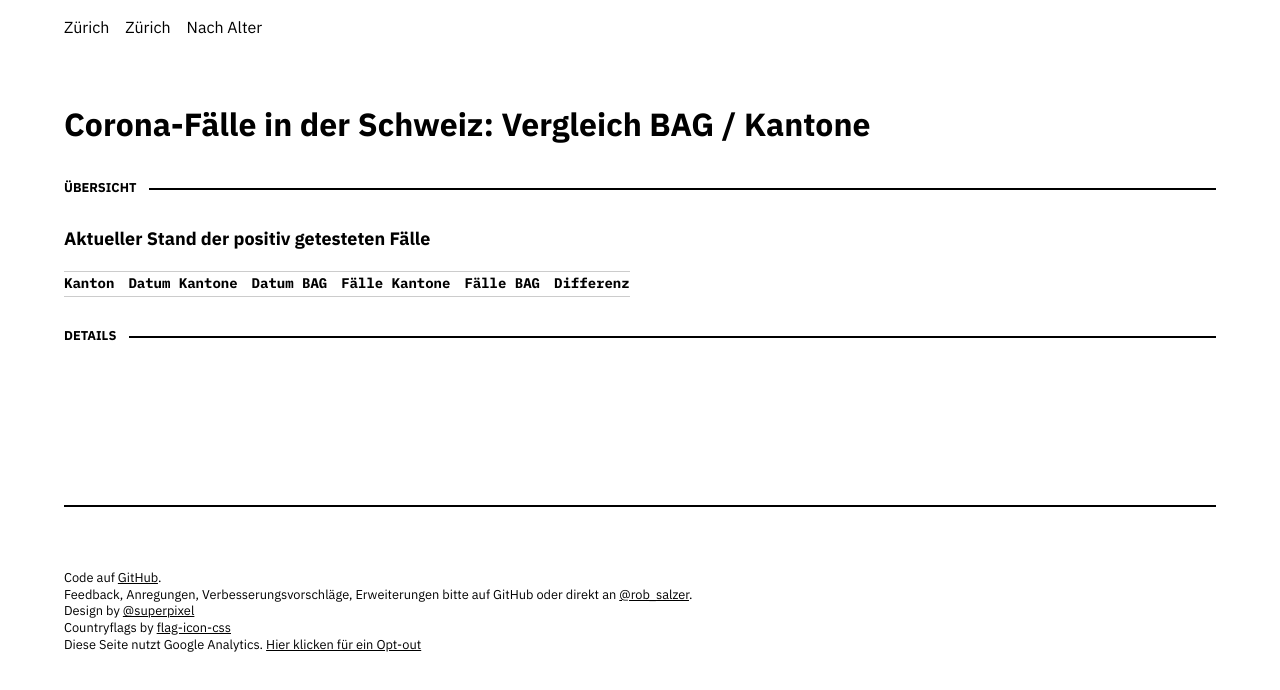
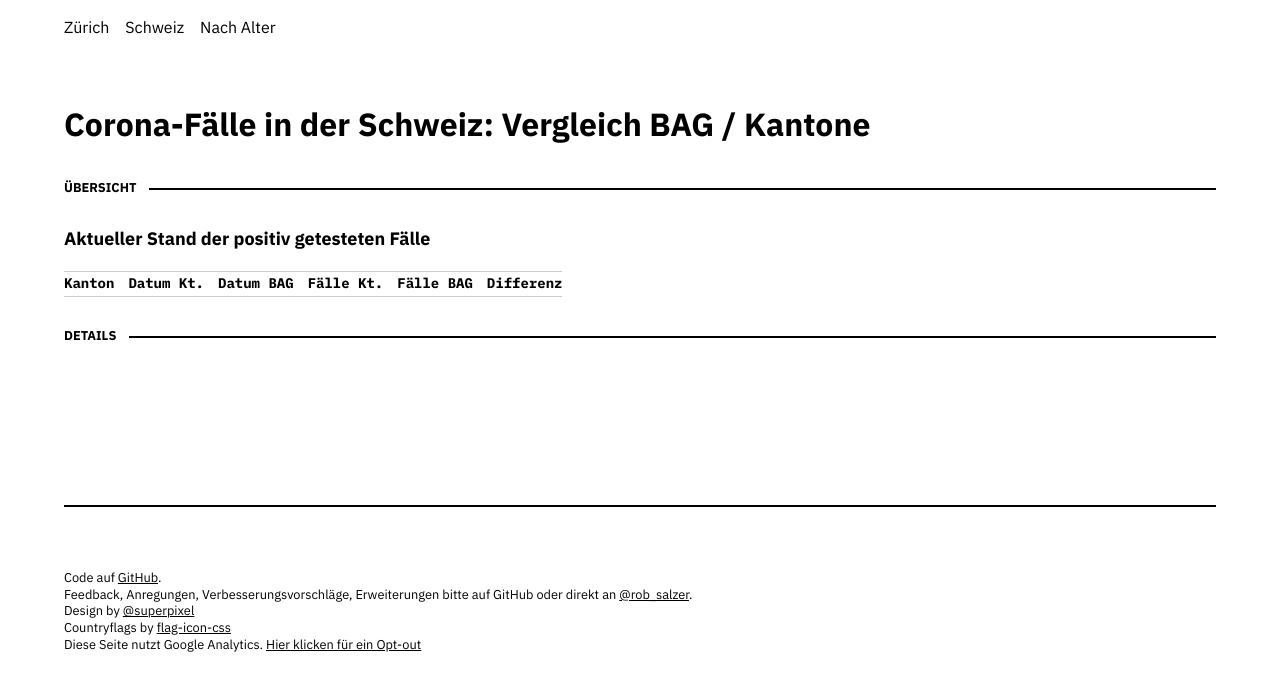
Before and after one commit to rsalzer/COVID_19_CH, a plain HTML site: page comparison.html in a window 1280 px wide. Drawn offline with Linux system fonts and the light colour scheme; no server answers.

Commit message:
fix some comparison-bugs

```diff
--- a/comparison.html
+++ b/comparison.html
@@ -52,7 +52,7 @@
     <nav id="page-nav">
   		<ul>
         <li><a title="Zürich" href="https://rsalzer.github.io/COVID_19_KT_ZH">Zürich</a></li>
-  			<li><a title="Schweiz" href="https://rsalzer.github.io/COVID_19_CH">Zürich</a></li>
+  			<li><a title="Schweiz" href="https://rsalzer.github.io/COVID_19_CH">Schweiz</a></li>
   			<li><a title="Visualisierung der Altersdaten" href="https://rsalzer.github.io/COVID_19_AGE">Nach Alter</a></li>
   		</ul>
 	  </nav>
@@ -73,9 +73,9 @@
 						<thead>
 							<tr>
                 <th>Kanton</th>
-								<th>Datum Kantone</th>
-								<th>Datum BAG</th>
-                <th>Fälle Kantone</th>
+								<th>Datum Kt.</th>
+								<th class="left">Datum BAG</th>
+                <th>Fälle Kt.</th>
                 <th>Fälle BAG</th>
                 <th>Differenz</th>
 							</tr>
--- a/script_comparison.js
+++ b/script_comparison.js
@@ -189,6 +189,7 @@ function processActualData() {
     tr.appendChild(td);
     td = document.createElement("td");
     text = document.createTextNode(bagData[bagData.length-1].date);
+    td.className = "BAG left";
     td.appendChild(text);
     tr.appendChild(td);
     td = document.createElement("td");
--- a/style.css
+++ b/style.css
@@ -221,6 +221,10 @@ table img {
 }
 .BAG {
   opacity: 0.5;
+}
+.left {
+  text-align: left !important;
+  white-space: nowrap;
 }
 /* !wide-table */
 table.wide {
```
